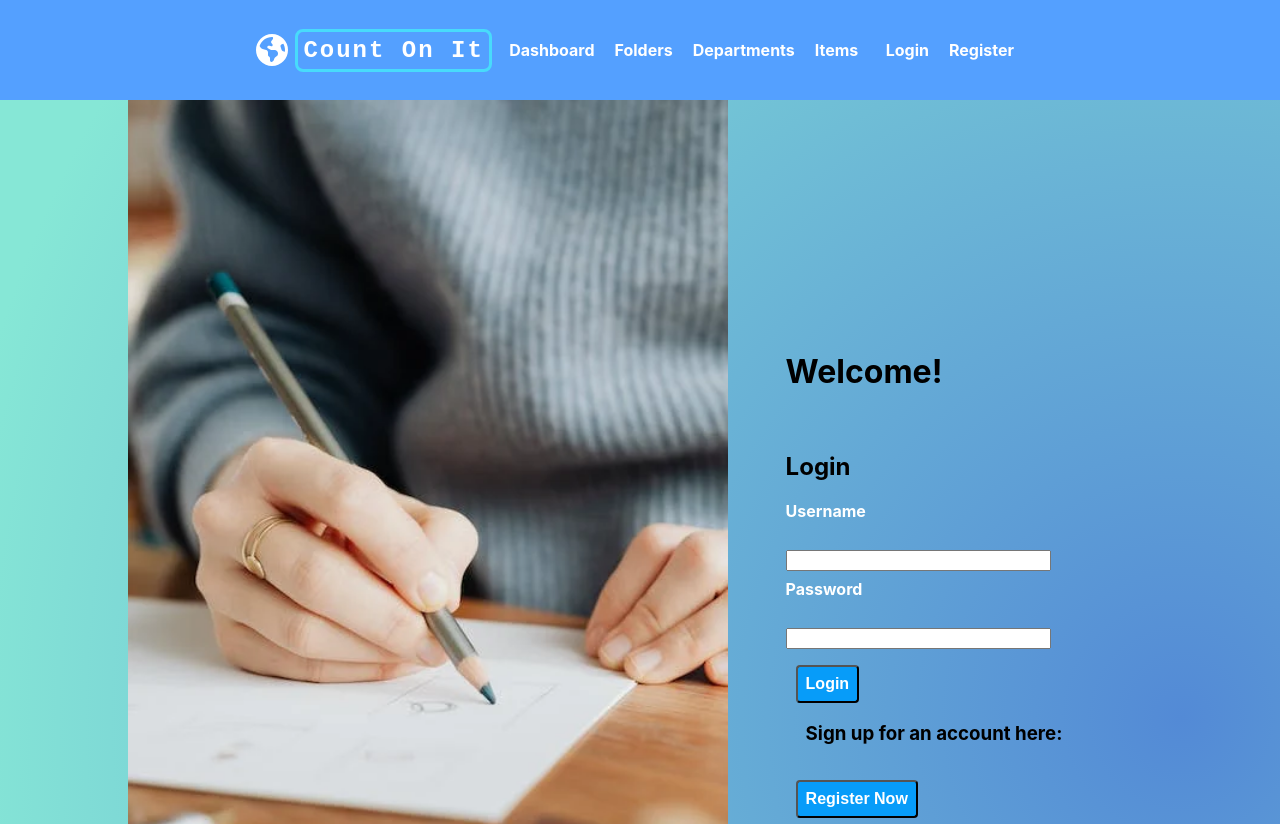
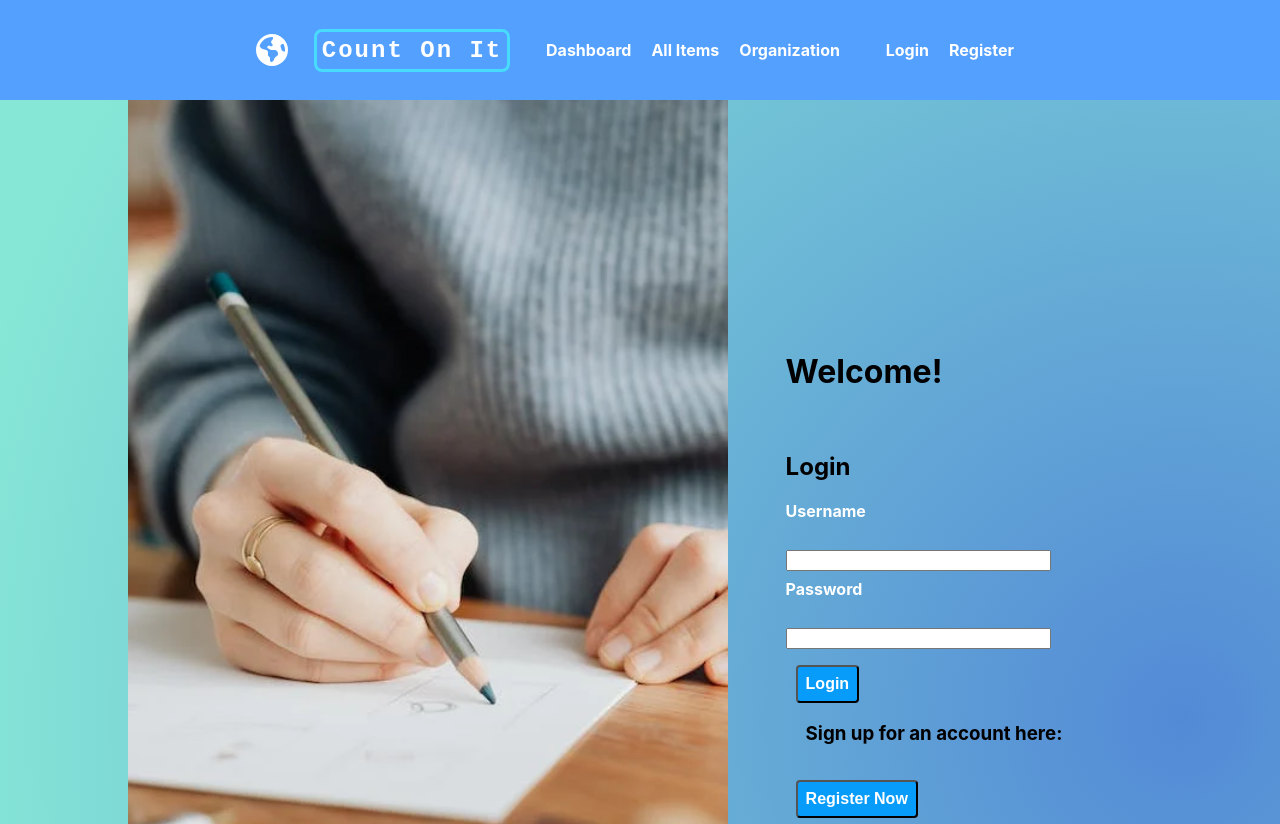
Before and after one commit to grafuj/countonit, a React (Create React App) app in the folder client/: page / in a window 1280 px wide. Shown: the top 824 px of the page. Built offline with nearby package versions, Linux system fonts and the light colour scheme; no server answers.

Commit message:
updated nav names

```diff
--- a/client/src/Components/Nav.jsx
+++ b/client/src/Components/Nav.jsx
@@ -19,9 +19,9 @@ function Nav(props) {
       </div>
       <div>
         <Link to="/dashboard" className="nav-span">Dashboard</Link>
-        <Link to="/folders" className="nav-span">Folders</Link>
-        <Link to="/departments" className="nav-span">Departments</Link>
-        <Link to="/items/new" className="nav-span">Items</Link>
+        <Link to="/folders" className="nav-span">All Items</Link>
+        <Link to="/departments" className="nav-span">Organization</Link>
+        {/* <Link to="/items/new" className="nav-span">Items</Link> */}
       </div>
       <div>
         <>
```
